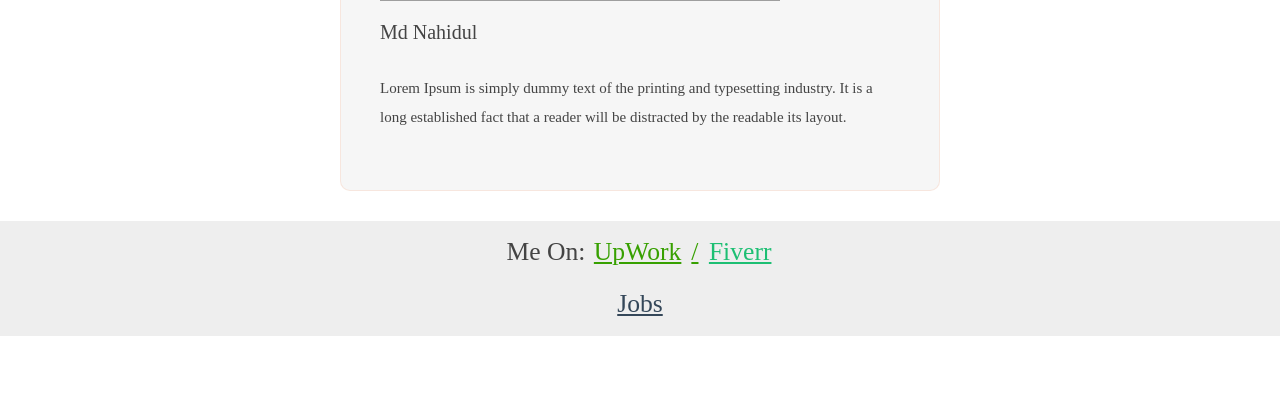
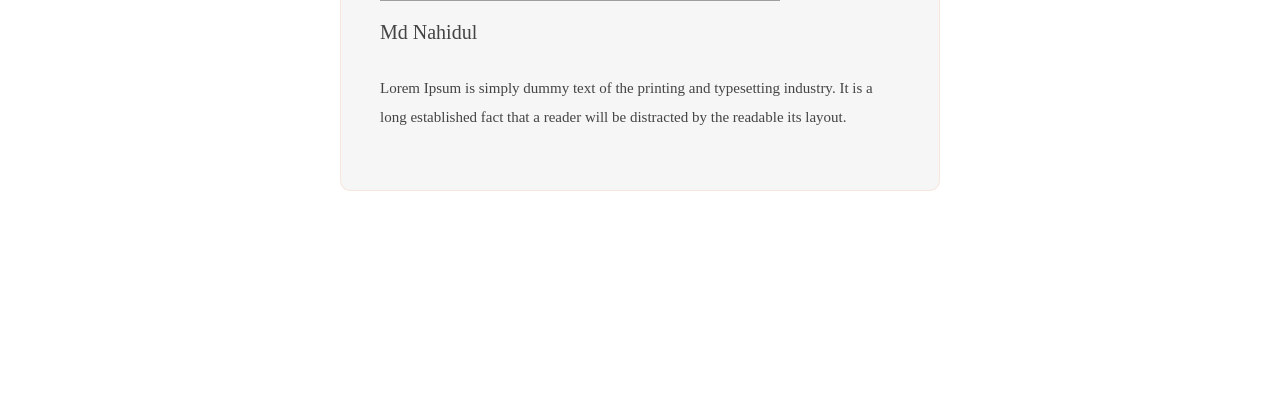
Before and after one commit to AsiriAmalk/my_portforlio, a Flask app: template templates/testimonial.html in a window 1280 px wide. Shown: the part 1485-1881 px from the top of the page. After the commit the page ends 1676 px from the top, so only its background shows below. Run offline with Flask 2, Linux system fonts and the light colour scheme; the template is opened without the code that fills it, so the values that code supplies are empty; grey boxes are pictures that could not be loaded.

Commit message:
fix testimonial padding

```diff
--- a/static/css/testimonial.css
+++ b/static/css/testimonial.css
@@ -270,3 +270,6 @@ body {
     max-width: 50%;
 	margin-left: 25%;
 }
+.client-say {
+
+}
--- a/templates/testimonial.html
+++ b/templates/testimonial.html
@@ -1,8 +1,6 @@
 <link rel="stylesheet" href="/static/css/testimonial.css">
-<section class="page-section bg-light" id="testimonial">
-    <div class="container">
-        <div class="container">
-            <section>
+
+<div class="container" id="testimonial">
     <div class="customer-feedback">
         <div class="container text-center">
             <div class="row">
@@ -100,21 +98,9 @@
             </div><!-- /End row -->
         </div><!-- /End container -->
     </div><!-- /End customer-feedback -->
-            </section>
 
+</div>
 <!-- extra -->
-            <div class="copyright">
-                <p>
-                    Me On:
-                    <a href="https://www.upwork.com/o/profiles/users/_~0195eb53c731b0e159/" target="_blank"
-                       class="upwork">UpWork</a>
-                    <a href="https://www.fiverr.com/thenahidul" target="_blank" class="fiverr">Fiverr</a>
-                    <a href="https://triplebyte.com/iv/a35URkk/cp/header" class="triplebyte" target="_blank">Jobs</a>
-                </p>
-            </div>
-        </div>
-    </div>
-</section>
 
 
 <script src="/static/js/testimonial.js"></script>
```
Lines whose indentation alone changed are shown as unchanged.
